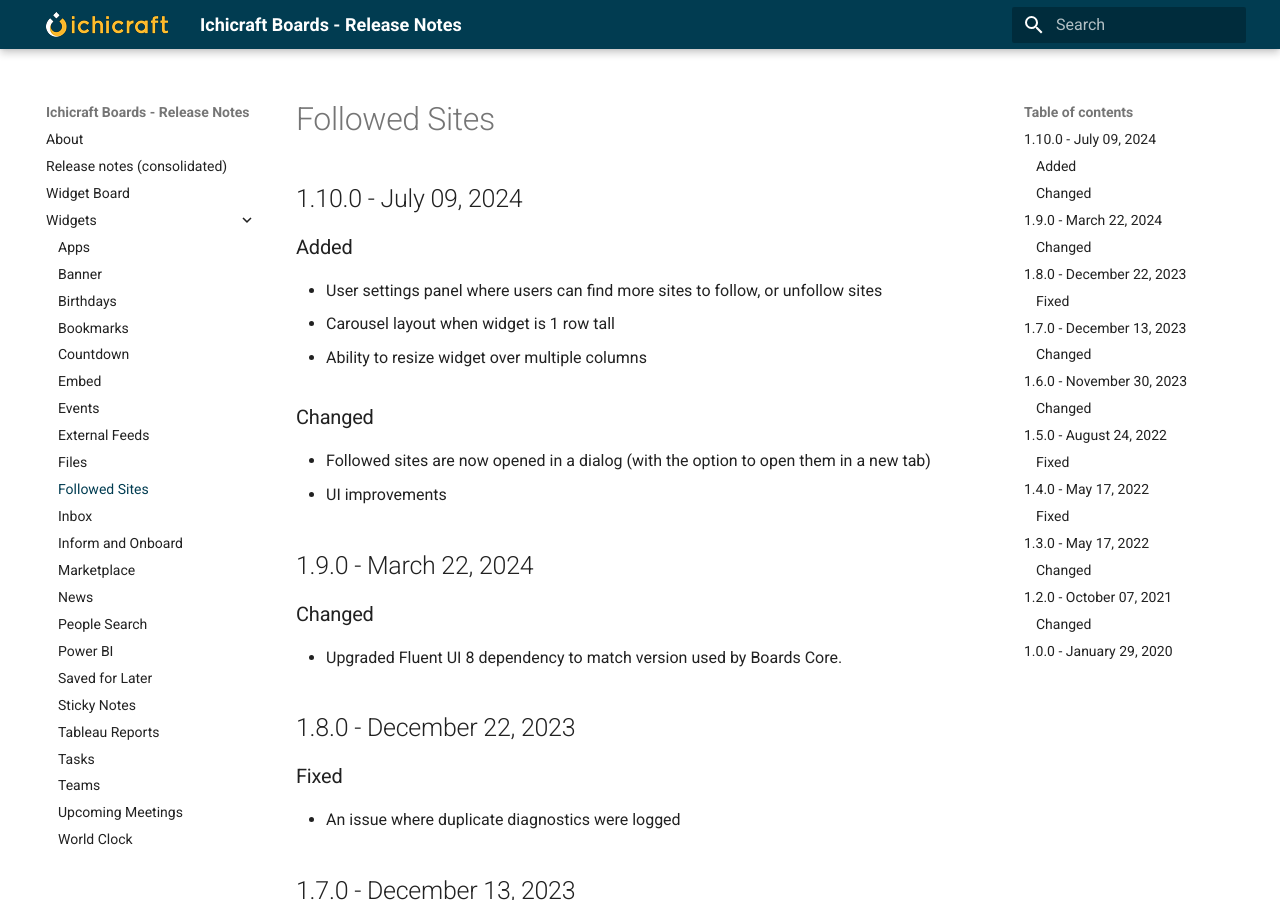
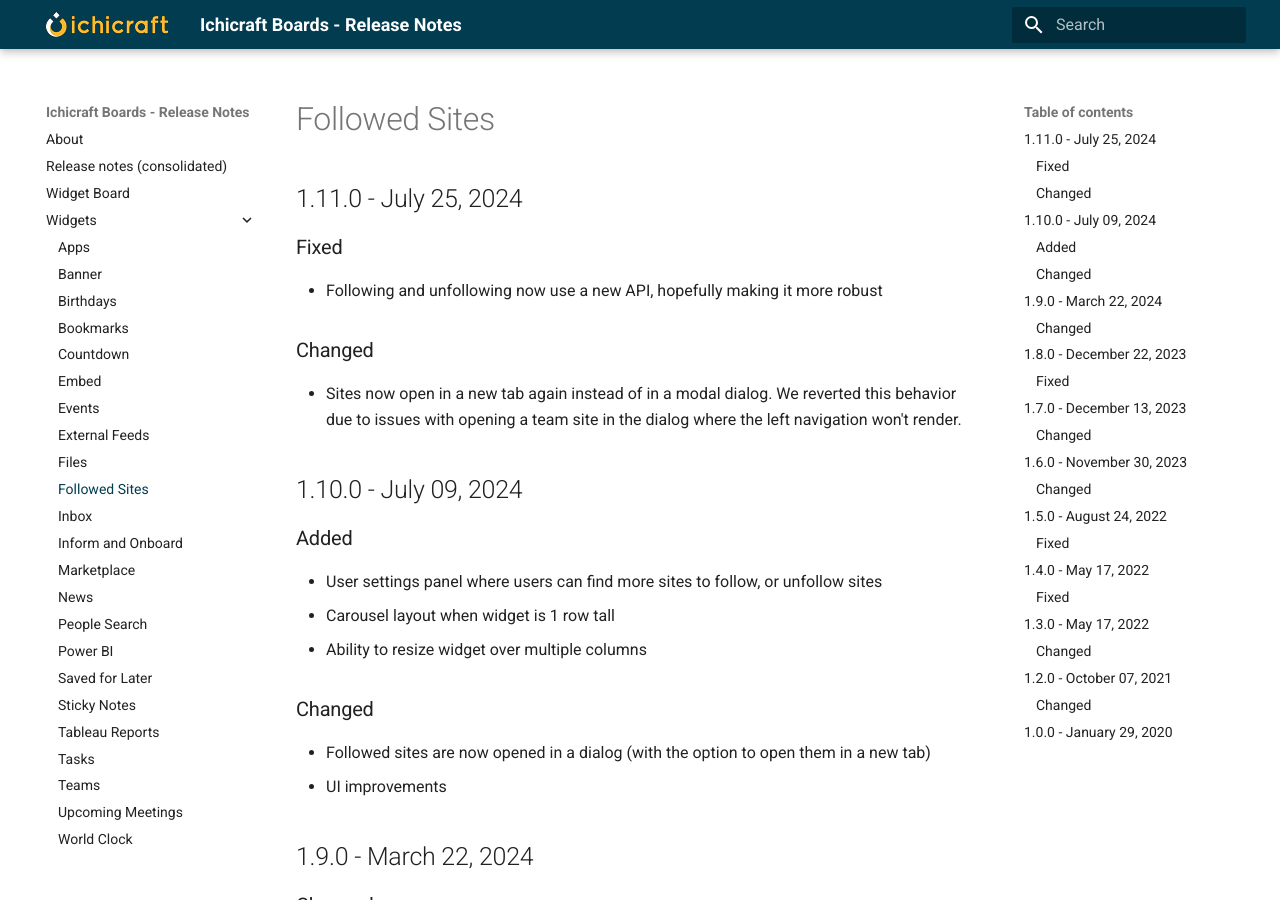
Before and after one commit to ichicraft/widgets-docs, an MkDocs documentation site: the page built from docs/Widgets/Followed Sites.md, in a window 1280 px wide and 900 px high. Built offline with MkDocs 1.6.1 and Material for MkDocs 9.7.7, drawn with Linux system fonts in a browser that asks for light colours.

```diff
--- a/docs/Widgets/Followed Sites.md
+++ b/docs/Widgets/Followed Sites.md
@@ -1,3 +1,11 @@
+## 1.11.0 - July 25, 2024
+
+### Fixed
+- Following and unfollowing now use a new API, hopefully making it more robust
+
+### Changed
+- Sites now open in a new tab again instead of in a modal dialog. We reverted this behavior due to issues with opening a team site in the dialog where the left navigation won&#x27;t render.
+
 ## 1.10.0 - July 09, 2024
 
 ### Added
```
Also changed, not shown: docs/Release-notes-(consolidated).md (+8 -0 lines).
